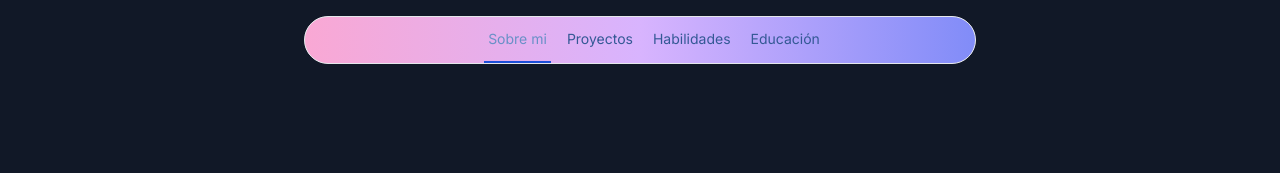
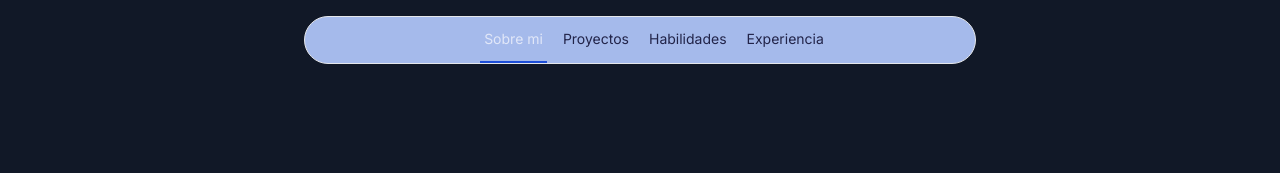
Before and after one commit to AlexDevCoding/Portafolio, a website: page src/index.html in a window 1280 px wide. Shown: the top 173 px of the page. Drawn offline with Linux system fonts and the light colour scheme.

Commit message:
acomodando el nav

```diff
--- /dev/null
+++ b/assets/js/barra-navegacion.js
@@ -0,0 +1,20 @@
+document.addEventListener('DOMContentLoaded', () => {
+    // Obtener todos los enlaces de navegación
+    const navLinks = document.querySelectorAll('nav a[href^="#"]');
+
+    navLinks.forEach(link => {
+        link.addEventListener('click', (e) => {
+            e.preventDefault();
+
+            const targetId = link.getAttribute('href');
+            const targetElement = document.querySelector(targetId);
+
+            if (targetElement) {
+                targetElement.scrollIntoView({
+                    behavior: 'smooth',
+                    block: 'start'
+                });
+            }
+        });
+    });
+});
--- /dev/null
+++ b/src/assets/js/barra-navegacion.js
@@ -0,0 +1,40 @@
+    // Agregar antes de cerrar el body
+    document.addEventListener('DOMContentLoaded', () => {
+        const sections = document.querySelectorAll('section');
+        const navLinks = document.querySelectorAll('.nav-link');
+
+        const observerOptions = {
+          threshold: 0.5
+        };
+
+        const observer = new IntersectionObserver((entries) => {
+          entries.forEach(entry => {
+            if (entry.isIntersecting) {
+              const id = entry.target.getAttribute('id');
+              navLinks.forEach(link => {
+                if (link.getAttribute('href') === `#${id}`) {
+                  link.classList.add('border-blue-700', 'text-[#e1e7f8]');
+                  link.classList.remove('border-transparent', 'text-[#222449]');
+                } else {
+                  link.classList.remove('border-blue-700', 'text-[#e1e7f8]');
+                  link.classList.add('border-transparent', 'text-[#222449]');
+                }
+              });
+            }
+          });
+        }, observerOptions);
+
+        sections.forEach(section => {
+          observer.observe(section);
+        });
+
+        // Manejar el clic en los enlaces de navegación
+        navLinks.forEach(link => {
+          link.addEventListener('click', (e) => {
+            e.preventDefault();
+            const targetId = link.getAttribute('href').substring(1);
+            const targetSection = document.getElementById(targetId);
+            targetSection.scrollIntoView({ behavior: 'smooth' });
+          });
+        });
+      });
--- a/src/index.html
+++ b/src/index.html
@@ -16,7 +16,7 @@
       class="sticky top-0 inset-x-0 flex flex-wrap md:justify-start md:flex-nowrap z-50 w-full text-sm"
     >
       <nav
-        class="mt-4 mb-4 relative max-w-2xl w-full bg-white border border-gray-200 rounded-[2rem] mx-2 py-2.5 md:flex md:items-center md:justify-between md:py-0 md:px-4 md:mx-auto bg-gradient-to-r from-pink-300 via-purple-300 to-indigo-400"
+        class="mt-4 mb-4 relative max-w-2xl w-full bg-[#a5baeb] border border-gray-200 rounded-[2rem] mx-2 py-2.5 md:flex md:items-center md:justify-between md:py-0 md:px-4 md:mx-auto "
       >
         <div class="px-4 md:px-0 flex justify-end items-center">
           <div class="md:hidden">
@@ -73,26 +73,26 @@
             class="flex justify-center flex-col md:flex-row md:items-center md:justify-center gap-2 md:gap-3 mt-3 md:mt-0 py-2 md:py-0 md:ps-7"
           >
             <a
-              class="py-0.5 md:py-3 px-4 md:px-1 border-s-2 md:border-s-0 md:border-b-2 border-blue-700 font-medium text-[#6990c7] focus:outline-none"
+              class="nav-link py-0.5 md:py-3 px-4 md:px-1 border-s-2 md:border-s-0 md:border-b-2 border-transparent text-[#222449] hover:text-gray-800 focus:outline-none"
               href="#sobre-mi"
               aria-current="page"
               >Sobre mi</a
             >
             <a
-              class="py-0.5 md:py-3 px-4 md:px-1 border-s-2 md:border-s-0 md:border-b-2 border-transparent text-[#345995] hover:text-gray-800 focus:outline-none"
+              class="nav-link py-0.5 md:py-3 px-4 md:px-1 border-s-2 md:border-s-0 md:border-b-2 border-transparent text-[#222449] hover:text-gray-800 focus:outline-none"
               href="#proyectos"
               >Proyectos</a
             >
 
             <a
-              class="py-0.5 md:py-3 px-4 md:px-1 border-s-2 md:border-s-0 md:border-b-2 border-transparent text-[#345995] hover:text-gray-800 focus:outline-none"
+              class="nav-link py-0.5 md:py-3 px-4 md:px-1 border-s-2 md:border-s-0 md:border-b-2 border-transparent text-[#222449] hover:text-gray-800 focus:outline-none"
               href="#habilidades"
               >Habilidades</a
             >
             <a
-              class="py-0.5 md:py-3 px-4 md:px-1 border-s-2 md:border-s-0 md:border-b-2 border-transparent text-[#345995] hover:text-gray-800 focus:outline-none"
-              href="#"
-              >Educación</a
+              class="nav-link py-0.5 md:py-3 px-4 md:px-1 border-s-2 md:border-s-0 md:border-b-2 border-transparent text-[#222449] hover:text-gray-800 focus:outline-none"
+              href="#experiencia"
+              >Experiencia</a
             >
           </div>
         </div>
@@ -123,11 +123,12 @@
               modernos.
             </p>
             <div class="flex justify-center" bis_skin_checked="1">
-              <button
+              <a
+                href="mailto:henriquezjosue384@gmail.com"
                 class="inline-flex text-white bg-[#4672b1] border-0 py-2 px-6 focus:outline-none hover:bg-[#345995] rounded text-lg min-w-[150px]"
               >
                 Contáctame
-              </button>
+              </a>
 
               <button
                 class="ml-4 inline-flex text-[#6990c7] font-bold border-[1px] border-solid border-sky-500 py-2 px-6 focus:outline-none hover:bg-[#4672b1] hover:text-white rounded text-lg"
@@ -1236,5 +1237,6 @@
     </main>
     <script src="assets/js/carousel.js"></script>
     <script src="assets/js/app.js"></script>
+    <script src="assets/js/barra-navegacion.js"></script>
   </body>
 </html>
```
Also changed, not shown: src/css/output.css.
